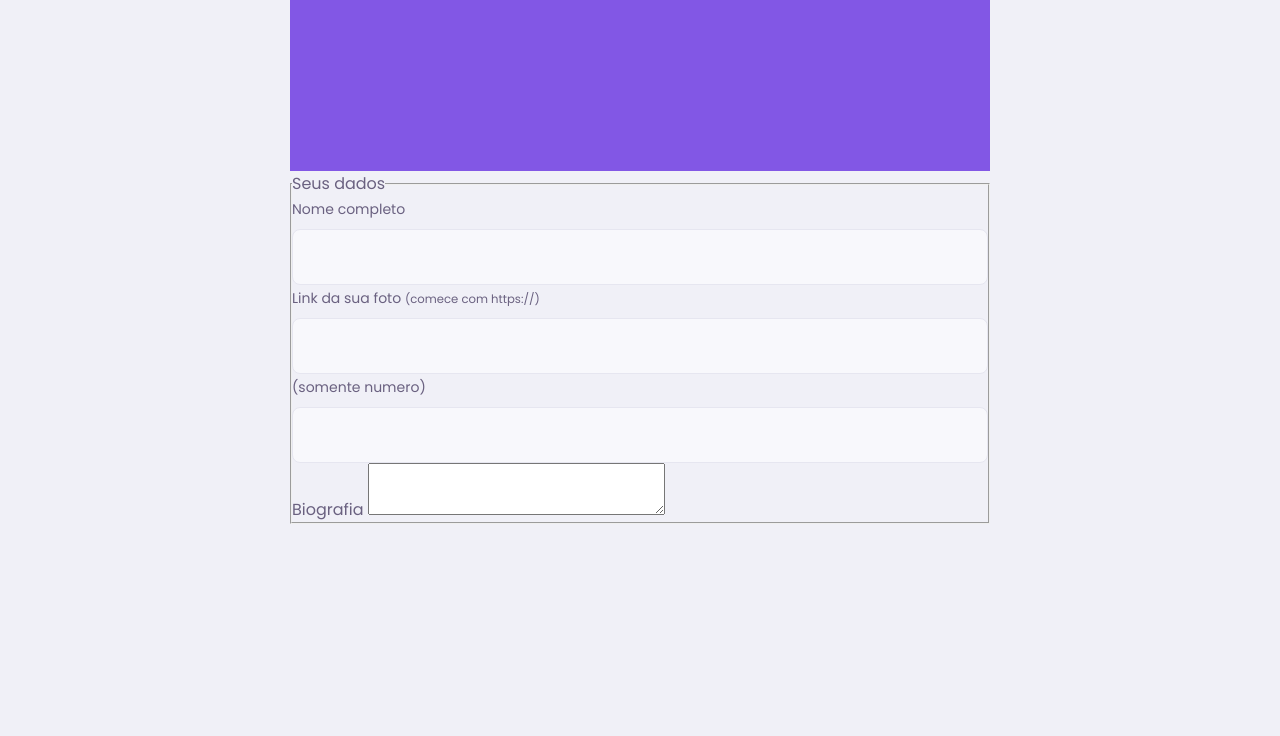
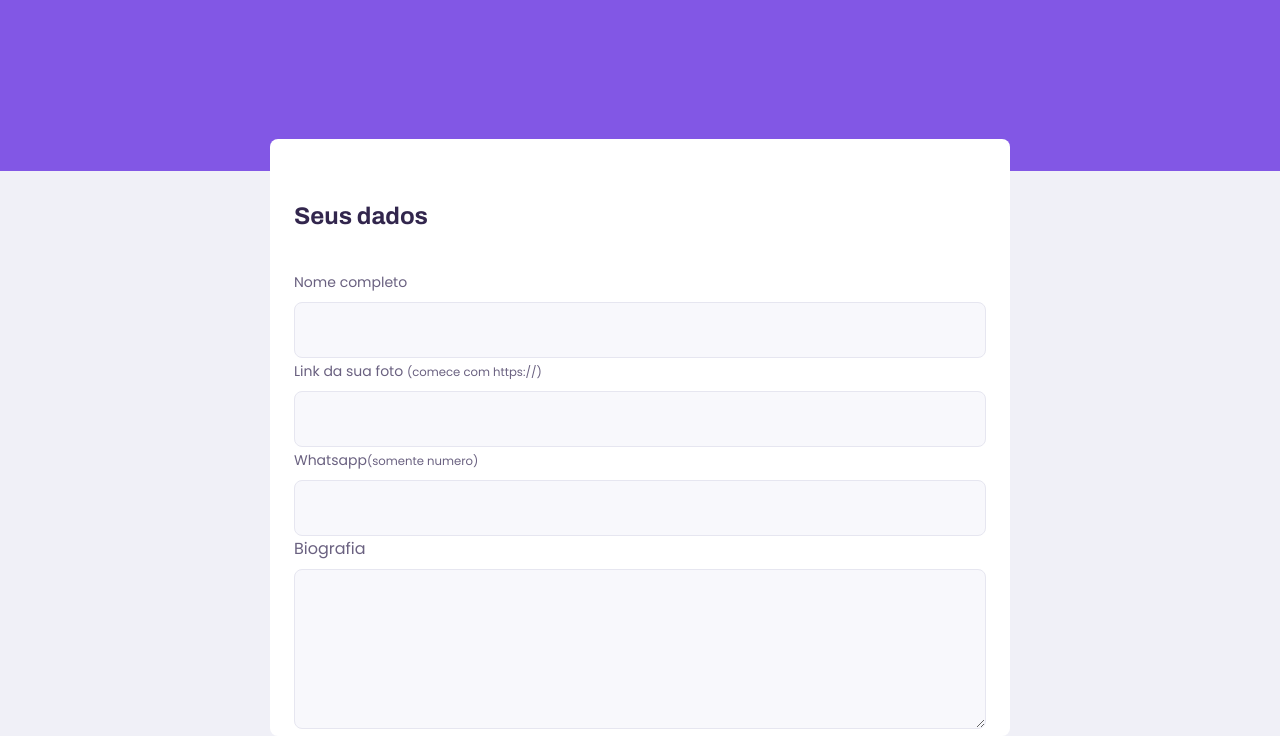
Before and after one commit to Lucas0019/proffy, a plain HTML site: page give-classes.html in a window 1280 px wide. Shown: the part 169-905 px from the top of the page. Before the commit the page ends 800 px from the top, so only its background shows below. Drawn offline with Linux system fonts and the light colour scheme.

Commit message:
Rafatoraçao nos Forms Add

```diff
--- a/give-classes.html
+++ b/give-classes.html
@@ -52,7 +52,7 @@
                     </div>
 
                     <div class="input-block">
-                        <label for="whatsapp">(somente numero)<small></small></label>
+                        <label for="whatsapp">Whatsapp<small>(somente numero)</small></label>
                         <input name="whatsapp" id="whatsapp" type="number" required>
                     </div>
 
--- a/styles/partials/forms.css
+++ b/styles/partials/forms.css
@@ -1,11 +1,13 @@
 .select-block label,
-.input-block label {
+.input-block label,
+.textarea-block textarea {
     font-size: 1.4rem;
     color: var(--colo-text-complement);
 }
 
 .input-block input,
-.select-block select {
+.select-block select,
+.textarea-block textarea {
     width: 100%;
     height: 5.6rem;
     margin-top: 0.8rem;
@@ -18,11 +20,19 @@
     font: 1.6rem Archivo
 }
 
-.input-block {
+.textarea-block textarea {
+    padding: 1.2rem 1.6rem;
+    height: 16rem;
+    resize: vertical;
+}
+
+.input-block,
+.textarea-block {
     position: relative;
 }
 
-.input-block:focus-within::after {
+.input-block:focus-within::after,
+.textarea-block:focus-within::after {
     width: calc(100% - 3.2rem);
     height: 2px;
     content: "";
--- a/styles/partials/page-give-classes.css
+++ b/styles/partials/page-give-classes.css
@@ -2,3 +2,35 @@
     width: 100vw;
     height: 100vh;
 }
+
+#page-give-classes main {
+    background: var(--color-box-base);
+    width: 100%;
+    max-width: 74rem;
+    border-radius: .8rem;
+    margin: -3.2rem auto 3.2rem;
+    padding-top: 6.4rem;
+}
+
+#page-give-classes fieldset {
+    border: none;
+    padding: 0 2.4rem;
+}
+
+#page-give-classes fieldset legend {
+    font: 700 2.4rem Archivo;
+    color: var(--color-text-title);
+    margin-bottom: 2.4rem;
+    display: flex;
+    align-items: center;
+    justify-content: space-between;
+    width: 100%;
+    padding-bottom: 1.6rem;
+    border-bottom: 1px solid var (--color-line-in-white);
+}
+
+@media (min-width: 700px) {
+    #page-give-classes #container {
+        max-width: 100vw;
+    }
+}
```
